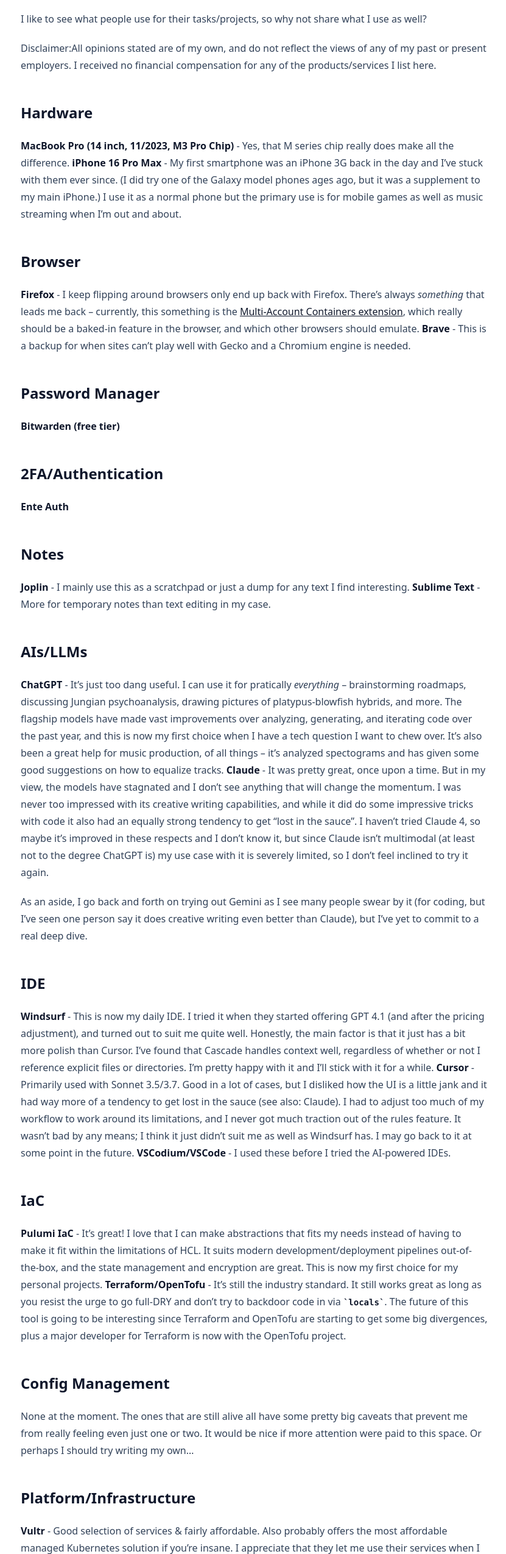
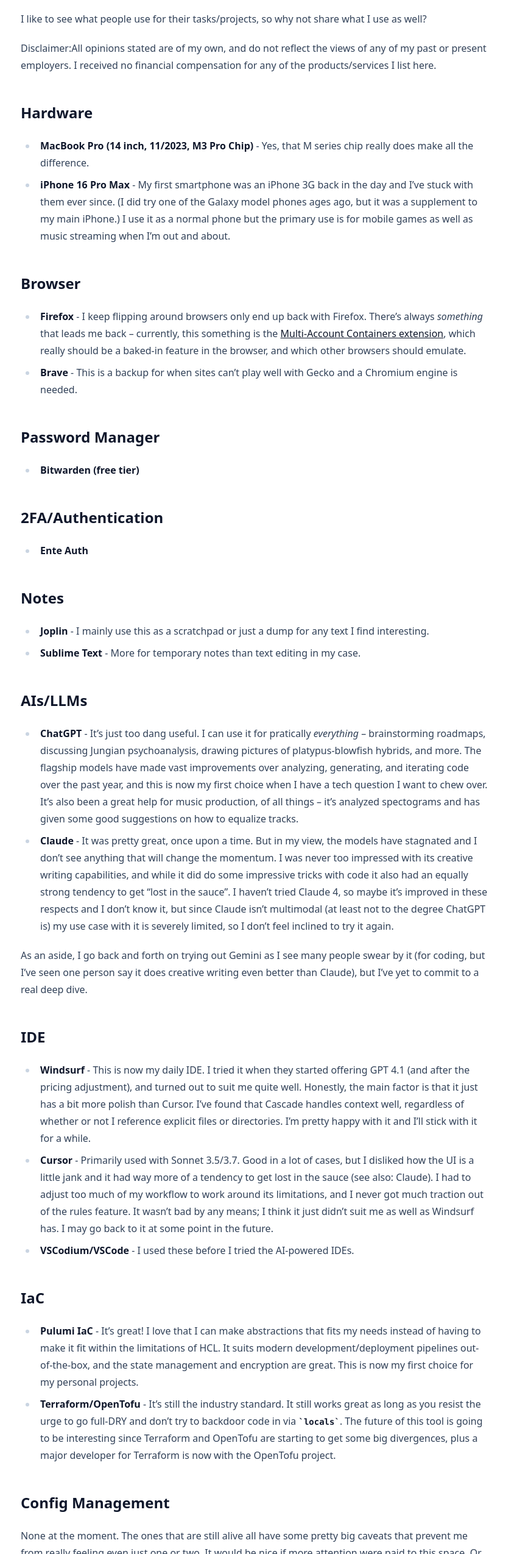
Before and after one commit to slemmeyer/stephanielemmeyer.me, an Astro site: page /posts/uses in a window 1280 px wide. Shown: the part 251-2800 px from the top of the page at 61% size, without its empty margins (222-1053 px from the left). Built offline with nearby package versions, Linux system fonts and the light colour scheme; Astro itself is replaced by a stand-in of ours.

Commit message:
Fixed formatting in /uses post

```diff
--- a/src/pages/posts/uses.md
+++ b/src/pages/posts/uses.md
@@ -15,62 +15,62 @@
 Disclaimer:All opinions stated are of my own, and do not reflect the views of any of my past or present employers. I received no financial compensation for any of the products/services I list here.
 
 ## Hardware
-**MacBook Pro (14 inch, 11/2023, M3 Pro Chip)** - Yes, that M series chip really does make all the difference.
-**iPhone 16 Pro Max** - My first smartphone was an iPhone 3G back in the day and I've stuck with them ever since. (I did try one of the Galaxy model phones ages ago, but it was a supplement to my main iPhone.) I use it as a normal phone but the primary use is for mobile games as well as music streaming when I'm out and about.
+- **MacBook Pro (14 inch, 11/2023, M3 Pro Chip)** - Yes, that M series chip really does make all the difference.
+- **iPhone 16 Pro Max** - My first smartphone was an iPhone 3G back in the day and I've stuck with them ever since. (I did try one of the Galaxy model phones ages ago, but it was a supplement to my main iPhone.) I use it as a normal phone but the primary use is for mobile games as well as music streaming when I'm out and about.
 
 ## Browser
-**Firefox** - I keep flipping around browsers only end up back with Firefox. There's always _something_ that leads me back -- currently, this something is the [Multi-Account Containers extension](https://addons.mozilla.org/en-US/firefox/addon/multi-account-containers/), which really should be a baked-in feature in the browser, and which other browsers should emulate.
-**Brave** - This is a backup for when sites can't play well with Gecko and a Chromium engine is needed.
+- **Firefox** - I keep flipping around browsers only end up back with Firefox. There's always _something_ that leads me back -- currently, this something is the [Multi-Account Containers extension](https://addons.mozilla.org/en-US/firefox/addon/multi-account-containers/), which really should be a baked-in feature in the browser, and which other browsers should emulate.
+- **Brave** - This is a backup for when sites can't play well with Gecko and a Chromium engine is needed.
 
 ## Password Manager
-**Bitwarden (free tier)**
+- **Bitwarden (free tier)**
 
 ## 2FA/Authentication
-**Ente Auth**
+- **Ente Auth**
 
 ## Notes
-**Joplin** - I mainly use this as a scratchpad or just a dump for any text I find interesting.
-**Sublime Text** - More for temporary notes than text editing in my case.
+- **Joplin** - I mainly use this as a scratchpad or just a dump for any text I find interesting.
+- **Sublime Text** - More for temporary notes than text editing in my case.
 
 ## AIs/LLMs
-**ChatGPT** - It's just too dang useful. I can use it for pratically _everything_ -- brainstorming roadmaps, discussing Jungian psychoanalysis, drawing pictures of platypus-blowfish hybrids, and more. The flagship models have made vast improvements over analyzing, generating, and iterating code over the past year, and this is now my first choice when I have a tech question I want to chew over. It's also been a great help for music production, of all things -- it's analyzed spectograms and has given some good suggestions on how to equalize tracks.
-**Claude** - It was pretty great, once upon a time. But in my view, the models have stagnated and I don't see anything that will change the momentum. I was never too impressed with its creative writing capabilities, and while it did do some impressive tricks with code it also had an equally strong tendency to get "lost in the sauce". I haven't tried Claude 4, so maybe it's improved in these respects and I don't know it, but since Claude isn't multimodal (at least not to the degree ChatGPT is) my use case with it is severely limited, so I don't feel inclined to try it again.
+- **ChatGPT** - It's just too dang useful. I can use it for pratically _everything_ -- brainstorming roadmaps, discussing Jungian psychoanalysis, drawing pictures of platypus-blowfish hybrids, and more. The flagship models have made vast improvements over analyzing, generating, and iterating code over the past year, and this is now my first choice when I have a tech question I want to chew over. It's also been a great help for music production, of all things -- it's analyzed spectograms and has given some good suggestions on how to equalize tracks.
+- **Claude** - It was pretty great, once upon a time. But in my view, the models have stagnated and I don't see anything that will change the momentum. I was never too impressed with its creative writing capabilities, and while it did do some impressive tricks with code it also had an equally strong tendency to get "lost in the sauce". I haven't tried Claude 4, so maybe it's improved in these respects and I don't know it, but since Claude isn't multimodal (at least not to the degree ChatGPT is) my use case with it is severely limited, so I don't feel inclined to try it again.
 
 As an aside, I go back and forth on trying out Gemini as I see many people swear by it (for coding, but I've seen one person say it does creative writing even better than Claude), but I've yet to commit to a real deep dive.
 
 ## IDE
-**Windsurf** - This is now my daily IDE. I tried it when they started offering GPT 4.1 (and after the pricing adjustment), and turned out to suit me quite well. Honestly, the main factor is that it just has a bit more polish than Cursor. I've found that Cascade handles context well, regardless of whether or not I reference explicit files or directories. I'm pretty happy with it and I'll stick with it for a while.
-**Cursor** - Primarily used with Sonnet 3.5/3.7. Good in a lot of cases, but I disliked how the UI is a little jank and it had way more of a tendency to get lost in the sauce (see also: Claude). I had to adjust too much of my workflow to work around its limitations, and I never got much traction out of the rules feature. It wasn't bad by any means; I think it just didn't suit me as well as Windsurf has. I may go back to it at some point in the future.
-**VSCodium/VSCode** - I used these before I tried the AI-powered IDEs.
+- **Windsurf** - This is now my daily IDE. I tried it when they started offering GPT 4.1 (and after the pricing adjustment), and turned out to suit me quite well. Honestly, the main factor is that it just has a bit more polish than Cursor. I've found that Cascade handles context well, regardless of whether or not I reference explicit files or directories. I'm pretty happy with it and I'll stick with it for a while.
+- **Cursor** - Primarily used with Sonnet 3.5/3.7. Good in a lot of cases, but I disliked how the UI is a little jank and it had way more of a tendency to get lost in the sauce (see also: Claude). I had to adjust too much of my workflow to work around its limitations, and I never got much traction out of the rules feature. It wasn't bad by any means; I think it just didn't suit me as well as Windsurf has. I may go back to it at some point in the future.
+- **VSCodium/VSCode** - I used these before I tried the AI-powered IDEs.
 
 ## IaC
-**Pulumi IaC** - It's great! I love that I can make abstractions that fits my needs instead of having to make it fit within the limitations of HCL. It suits modern development/deployment pipelines out-of-the-box, and the state management and encryption are great. This is now my first choice for my personal projects.
-**Terraform/OpenTofu** - It's still the industry standard. It still works great as long as you resist the urge to go full-DRY and don't try to backdoor code in via `locals`. The future of this tool is going to be interesting since Terraform and OpenTofu are starting to get some big divergences, plus a major developer for Terraform is now with the OpenTofu project.
+- **Pulumi IaC** - It's great! I love that I can make abstractions that fits my needs instead of having to make it fit within the limitations of HCL. It suits modern development/deployment pipelines out-of-the-box, and the state management and encryption are great. This is now my first choice for my personal projects.
+- **Terraform/OpenTofu** - It's still the industry standard. It still works great as long as you resist the urge to go full-DRY and don't try to backdoor code in via `locals`. The future of this tool is going to be interesting since Terraform and OpenTofu are starting to get some big divergences, plus a major developer for Terraform is now with the OpenTofu project.
 
 ## Config Management
 None at the moment. The ones that are still alive all have some pretty big caveats that prevent me from really feeling even just one or two. It would be nice if more attention were paid to this space. Or perhaps I should try writing my own....
 
 ## Platform/Infrastructure
-**Vultr** - Good selection of services & fairly affordable. Also probably offers the most affordable managed Kubernetes solution if you're insane. I appreciate that they let me use their services when I signed up with a Proton Mail address; most other hosts locked me out and wanted me to do a good kid dance first.
-**GitLab Pages/GitHub Pages, Vercel** - I've used these for static sites (like this one!) and for stateless/minimal state, low traffic projects.
+- **Vultr** - Good selection of services & fairly affordable. Also probably offers the most affordable managed Kubernetes solution if you're insane. I appreciate that they let me use their services when I signed up with a Proton Mail address; most other hosts locked me out and wanted me to do a good kid dance first.
+- **GitLab Pages/GitHub Pages, Vercel** - I've used these for static sites (like this one!) and for stateless/minimal state, low traffic projects.
 The Big Boys (aka **AWS, Azure, GCP**) - My work history has primarily been in AWS so
 
 ## Containers
-**OrbStack**
+- **OrbStack**
 
 ## CLI Tools
 Other than the CLI tools for the above services (e.g., Pulumi's toolset, AWS CLI), I use the following:
 ### Security
-**prowler, trivy, trufflehog, gitleaks** - I've yet to pick one, but none of them fall short in a way to make me drop any one of them.
+- **prowler, trivy, trufflehog, gitleaks** - I've yet to pick one, but none of them fall short in a way to make me drop any one of them.
 ### Misc
-**repomix** - This has come to be indispensible for me. It packages the repo into a single
-**ffmpeg** - It's for video processing, but I mainly use it for audio conversion.
-**imagemagick** - like the above, but for images.
+- **repomix** - This has come to be indispensible for me. It packages the repo into a single
+- **ffmpeg** - It's for video processing, but I mainly use it for audio conversion.
+- **imagemagick** - like the above, but for images.
 
 ## Audio
-**Logic Pro X** - I'm already in deep in the Mac ecosystem, why not. If you're working on a machine with a M series chip, you can use the stem splitter, which has given me the best results out of the various ones I've tried.
-**Audacity** - For other editing/conversion tasks I can't do in Logic.
+- **Logic Pro X** - I'm already in deep in the Mac ecosystem, why not. If you're working on a machine with a M series chip, you can use the stem splitter, which has given me the best results out of the various ones I've tried.
+- **Audacity** - For other editing/conversion tasks I can't do in Logic.
 
 ## Image Editing/Design
-**Pixelmator Pro** - The only software I miss from Windows that I can't use on Mac is Paint.NET. I tried checking out some alternatives, but none of them were really suitable for even my infrequent use case. I tried out Pixelmator Pro, and it's got everything I want. The only thing Paint.NET has over this is that Pixelmator is paid software...but I think this is more intended to be a Photoshop competitor anyway. On that note, it succeeds.
-**Canva** - I've used this for editing as well; I'm only on the free tier so I don't quite have access to all the fun fonts and toys....
+- **Pixelmator Pro** - The only software I miss from Windows that I can't use on Mac is Paint.NET. I tried checking out some alternatives, but none of them were really suitable for even my infrequent use case. I tried out Pixelmator Pro, and it's got everything I want. The only thing Paint.NET has over this is that Pixelmator is paid software...but I think this is more intended to be a Photoshop competitor anyway. On that note, it succeeds.
+- **Canva** - I've used this for editing as well; I'm only on the free tier so I don't quite have access to all the fun fonts and toys....
```
